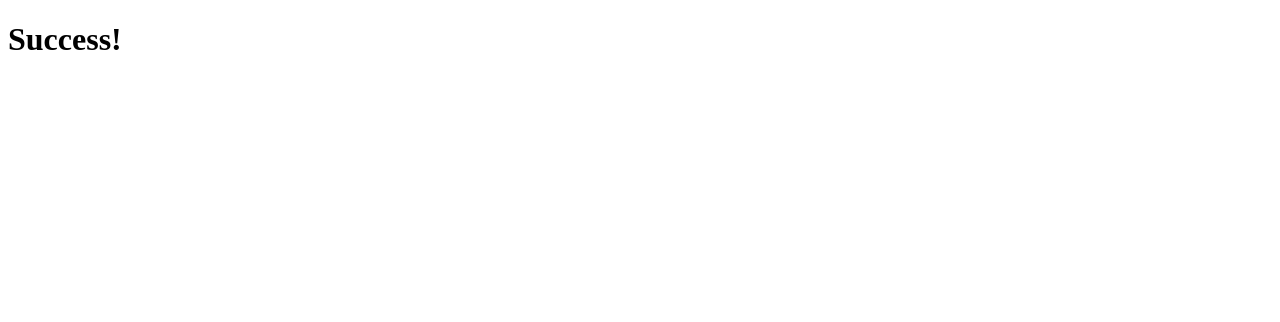
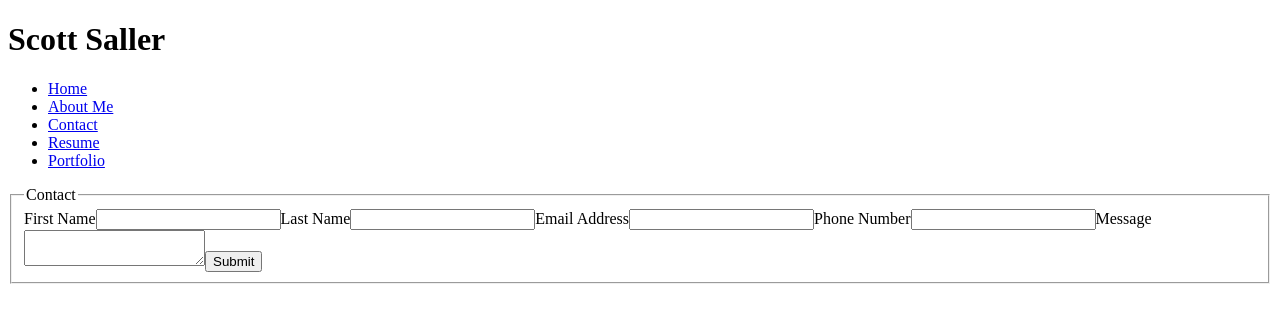
Before and after one commit to ScottMSaller/my-awesome-portfolio, a React (Vite) app: page /contact in a window 1280 px wide. Shown: the top 322 px of the page. Built offline with nearby package versions, Linux system fonts and the light colour scheme.

Commit message:
Added functionality to the navigation bar, and created the skeleton for the contact form.

```diff
--- /dev/null
+++ b/components/ContactForm.jsx
@@ -0,0 +1,28 @@
+function ContactForm() {
+    return (
+        <div>
+            <form>
+                <fieldset>
+                <legend>Contact</legend>
+                <label for="first-name">First Name</label>
+                <input type="text" id="first-name" required></input>
+
+                <label for="last-name" required>Last Name</label>
+                <input type="text" id="last-name"></input>
+
+                <label for="email" required>Email Address</label>
+                <input type="email" id="email"></input>
+
+                <label for="phone">Phone Number</label>
+                <input type="phone" id="phone"></input>
+
+                <label for="message" required>Message</label>
+                <textarea type="message" id="message"></textarea>
+
+                <button type="submit" id="submit">Submit</button>
+                </fieldset>
+            </form>
+        </div>
+    )
+}
+export default ContactForm;
--- /dev/null
+++ b/components/NavigationBar.jsx
@@ -0,0 +1,29 @@
+import { Link } from "react-router-dom";
+import "../styles/NavigationBar.css";
+
+function NavigationBar() {
+    return(
+        <div>
+            <h1>Scott Saller</h1>
+                <ul>
+                    <li>
+                       <a href="/">Home</a>
+                    </li>
+                    <li>
+                        <a href="/about-me">About Me</a>
+                    </li>
+                    <li>
+                        <a href="/contact">Contact</a>
+                    </li>
+                    <li>
+                        <a href="/resume">Resume</a>
+                    </li>
+                    <li>
+                        <a href="/portfolio">Portfolio</a>
+                    </li>
+                </ul>
+        </div>
+    )
+}
+
+export default NavigationBar;
--- a/package.json
+++ b/package.json
@@ -12,6 +12,7 @@
   "dependencies": {
     "react": "^18.3.1",
     "react-dom": "^18.3.1",
+    "react-error-boundary": "^4.0.13",
     "react-router-dom": "^6.26.2"
   },
   "devDependencies": {
--- a/pages/AboutMe.jsx
+++ b/pages/AboutMe.jsx
@@ -1,7 +1,15 @@
 function AboutMe() {
     return (
         <div>
-            <h1>Success!</h1>
+            <h1>About me</h1>
+            <p>My name is Scott Saller, and I'm a 24 year old Store Manager from West Chester, Pennsylvania</p>
+            <h2>Some fun facts about me:</h2>
+            <ul>
+                <li>I started taking apart old electronics around my parents house when I was seven.</li>
+                <li>I figured out how to jumpstart a car when I was nine years old. Thanks, Google!</li>
+                <li>I have a commercial drone license that allows me to operate a drone in a commercial setting.</li>
+                <li>My favorite color is sage green, and my favorite number is 47 after the video game series Hitman.</li>
+            </ul>
         </div>
     )
 }
--- a/pages/Contact.jsx
+++ b/pages/Contact.jsx
@@ -1,8 +1,10 @@
+import ContactForm from "../components/ContactForm";
 function Contact() {
     return (
         <div>
-            <h1>Success!</h1>
+            <ContactForm/>
         </div>
     )
 }
-export default Contact;
+export default Contact
+;
--- a/pages/Error.jsx
+++ b/pages/Error.jsx
@@ -1,3 +1,5 @@
+import { Link } from "react-router-dom";
+
 function Error() {
     return (
         <div id="error-message">
@@ -6,7 +8,8 @@ function Error() {
             <p>I'll say its my fault and say that the page that you were looking for is under construction..</p>
             <p>But, between you and me, <strong>I know you just typed a "/" and then some random string into the search bar to see if I did anything to handle errors.</strong></p>
             <p>Well, now that we're both uncomfortable and feel slightly violated, I'm gonna go back to writing this website. Could I at least get a 60% please? Thank you!</p>
-            <img src="https://pbs.twimg.com/media/Fpra9cqXgAAT6RW.jpg:large" href="Me at my work desk after a long day of being the silliest goose in the office." style={{maxWidth: "400px"}}></img>
+            <Link to="/"><img src="https://pbs.twimg.com/media/Fpra9cqXgAAT6RW.jpg:large" alt="Me at my work desk after a long day of being the silliest goose in the office." style={{maxWidth: "400px"}}></img></Link>
+            <p>Please click on the silly goose when you are ready to go back to the home page.</p>
         </div>
     )
 }
--- a/pages/Home.jsx
+++ b/pages/Home.jsx
@@ -1,7 +1,7 @@
 function Home() {
     return (
         <div>
-            <h1>Success!</h1>
+            <h1>Home page</h1>
         </div>
     )
 }
--- a/pages/Resume.jsx
+++ b/pages/Resume.jsx
@@ -1,7 +1,7 @@
 function Resume() {
     return (
         <div>
-            <h1>Success!</h1>
+            <h1>Landed on the Resume page!</h1>
         </div>
     )
 }
--- /dev/null
+++ b/src/app.jsx
@@ -0,0 +1,50 @@
+import AboutMe from "../pages/AboutMe";
+import Contact from "../pages/Contact";
+import Error from "../pages/Error";
+import Home from "../pages/Home";
+import Portfolio from "../pages/Portfolio";
+import Resume from "../pages/Resume";
+//app.jsx is the container for our router and for our navbarComponent.
+
+import { createBrowserRouter, RouterProvider, BrowserRouter, Router } from "react-router-dom";
+import NavigationBar from "../components/NavigationBar";
+
+
+const router = createBrowserRouter([
+  {
+    path: "/",
+    element: <Home/>,
+    errorElement: <Error/>
+  },
+  {
+    path: "/portfolio",
+    element: <Portfolio/>
+  },
+  {
+    path: "/contact",
+    element: <Contact/>
+  },
+  {
+    path: "/about-me",
+    element: <AboutMe/>
+  },
+  {
+    path: "/resume",
+    element: <Resume/>
+  },
+  {
+    path: "/error",
+    element: <Error/>
+  }
+]);
+
+function App() {
+    return (
+        <>
+        <NavigationBar/>
+        <RouterProvider router={router} />
+        </>
+    )
+}
+
+export default App;
--- a/src/main.jsx
+++ b/src/main.jsx
@@ -1,47 +1,9 @@
 import * as React from "react";
-import { createBrowserRouter, RouterProvider } from "react-router-dom";
 import { StrictMode } from 'react';
-import { createRoot } from 'react-dom/client'
-
-//import all of our pages
-import AboutMe from "../pages/AboutMe";
-import Contact from "../pages/Contact";
-import Error from "../pages/Error"
-import Home from "../pages/Home";
-import Portfolio from "../pages/Portfolio";
-import Resume from "../pages/Resume";
-
-//main.jsx is the container for our router and it's sole purpose is that and that alone
-const router = createBrowserRouter([
-  {
-    path: "/",
-    element: <Home/>
-  },
-  {
-    path: "/portfolio",
-    element: <Portfolio/>
-  },
-  {
-    path: "/contact",
-    element: <Contact/>
-  },
-  {
-    path: "/about-me",
-    element: <AboutMe/>
-  },
-  {
-    path: "/resume",
-    element: <Resume/>
-  },
-  {
-    path: "/error",
-    element: <Error/>
-  }
-]);
-
-
+import { createRoot } from 'react-dom/client';
+import App from "./app.jsx";
 createRoot(document.getElementById('root')).render(
   <StrictMode>
-    <RouterProvider router={router} />
-  </StrictMode>,
+    <App/>
+  </StrictMode>
 )
```
Also changed, not shown: styles/NavigationBar.css (added), 1 other file (tests, documents, lock files or other folders).
